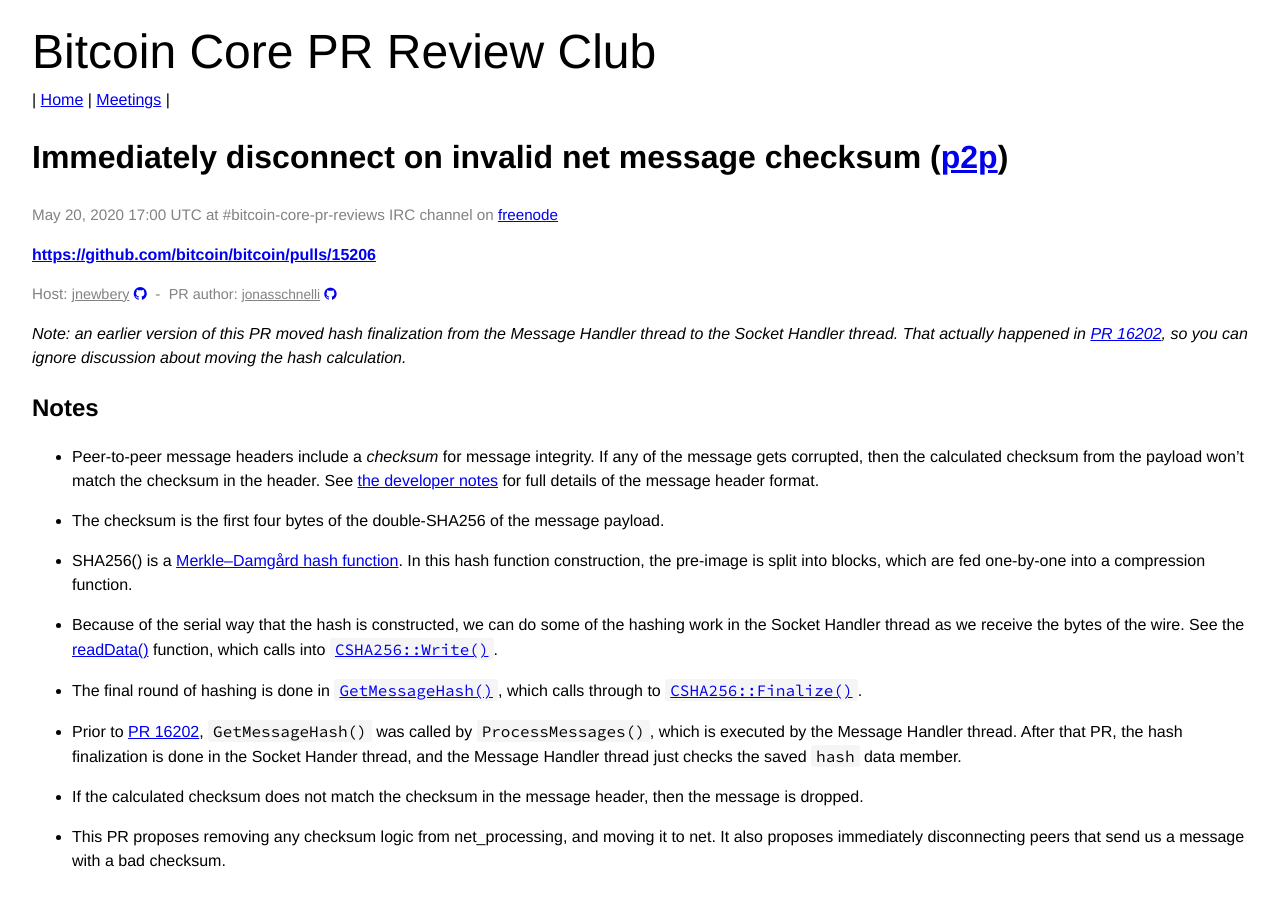
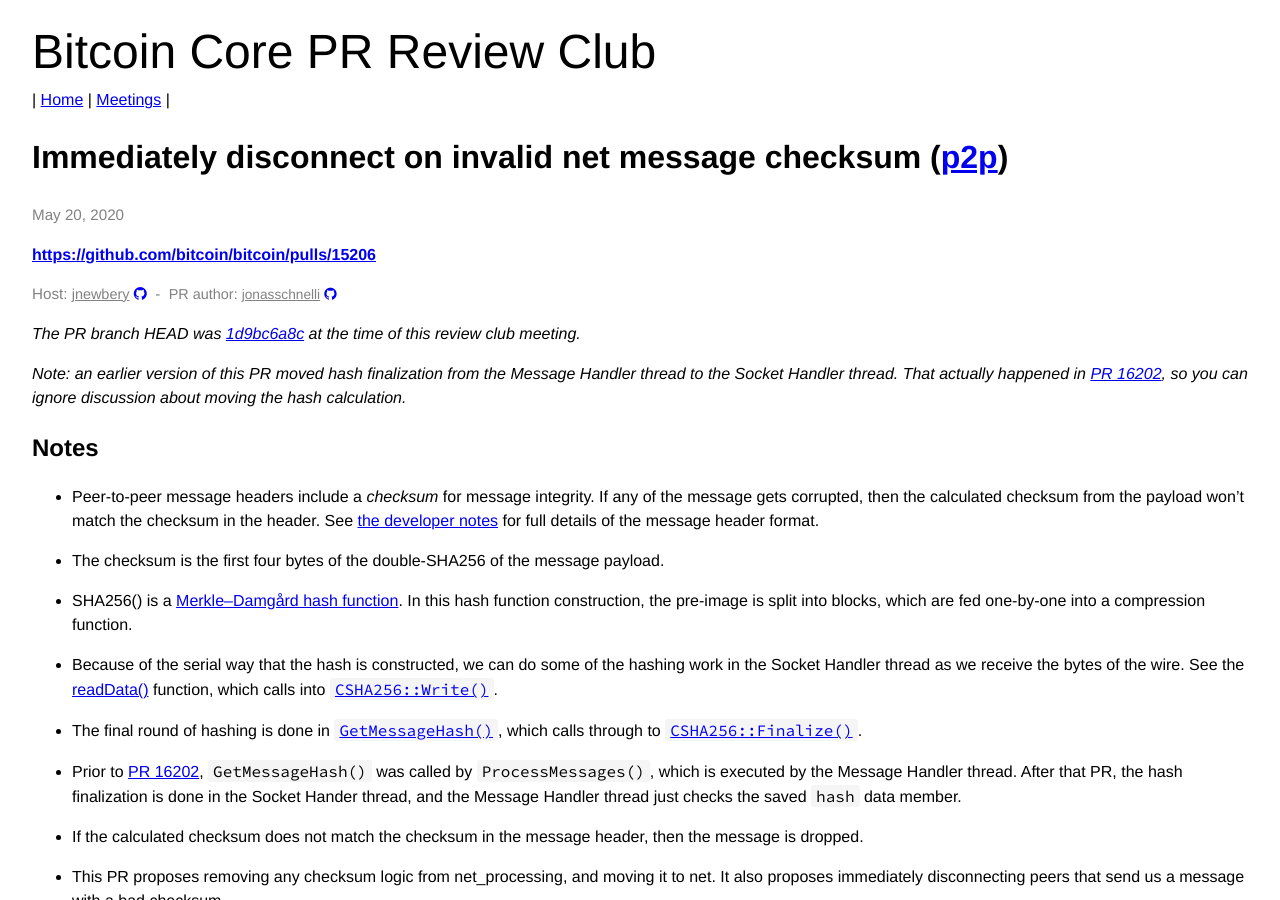
Before and after one commit to bitcoin-core-review-club/website, a Jekyll site: the page built from _posts/2020-05-20-#15206.md, in a window 1280 px wide and 900 px high. Built offline with Jekyll 4.4.1, drawn with Linux system fonts in a browser that asks for light colours.

```diff
--- a/_posts/2020-05-20-#15206.md
+++ b/_posts/2020-05-20-#15206.md
@@ -6,8 +6,8 @@ pr: 15206
 authors: [jonasschnelli]
 components: ["p2p"]
 host: jnewbery
-status: upcoming
-commit:
+status: past
+commit: 1d9bc6a8c
 ---
 
 _Note: an earlier version of this PR moved hash finalization from the Message
```
